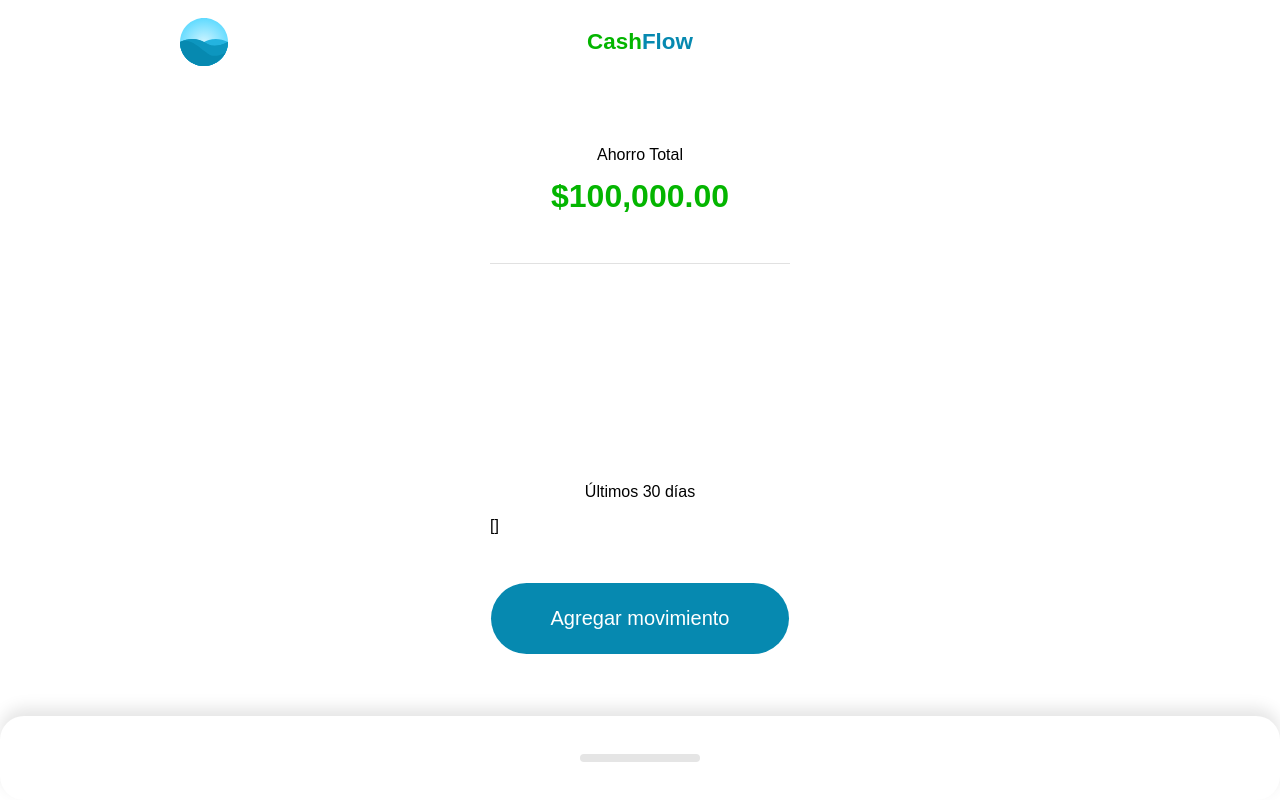
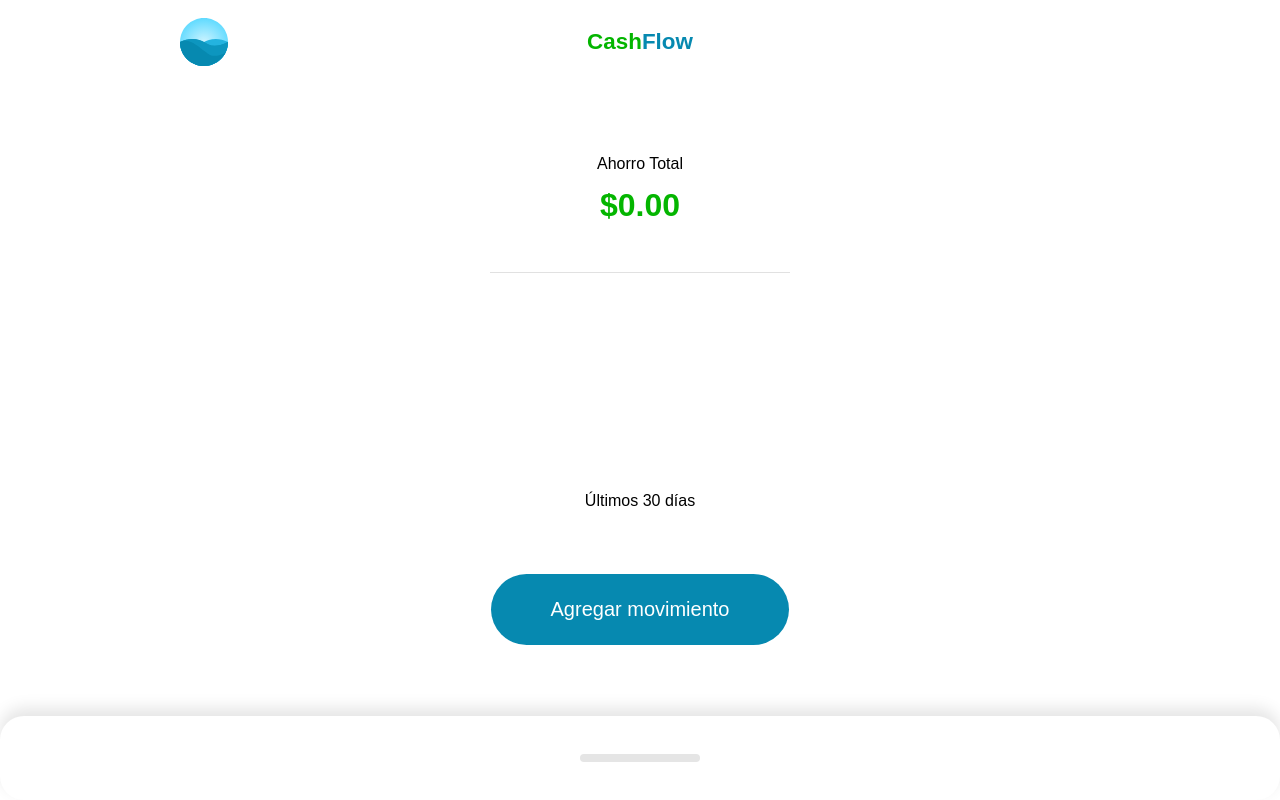
Before and after one commit to jregaladom/CashFlow, a Vue app: page / in a window 1280 px wide. Built offline with nearby package versions, Linux system fonts and the light colour scheme.

Commit message:
Avance final

```diff
--- a/src/components/Action/Index.vue
+++ b/src/components/Action/Index.vue
@@ -58,6 +58,11 @@ const submit = () => {
         time: new Date('2023-06-06'),
 
     });
+    title.value = '';
+    amount.value = 0;
+    description.value = '';
+    type.value = 'income';
+
 }
 
 
--- a/src/components/Home.vue
+++ b/src/components/Home.vue
@@ -4,9 +4,9 @@
             <Header/>
         </template>
         <template #resume>
-            <Resume :label="'Ahorro Total'"  :total-amount="100000" >
+            <Resume :label="'Ahorro Total'" :total-amount="totalAmount" :amount="amount" >
                 <template #graphic>
-                    <Graphic :amounts="amounts" />
+                    <Graphic :amounts="amounts" @select="select" :date-amount="dateAmount" />
                 </template>
                 <template #action >
                     <Action @create="create"/>
@@ -25,89 +25,68 @@ import Resume from '@/components/Resume/Index.vue';
 import Movements from '@/components/Movements/Index.vue';
 import Action from '@/components/Action/Index.vue';
 import Graphic from '@/components/Resume/Graphic.vue';
-import { computed, ref } from 'vue';
+import { computed, ref, onMounted } from 'vue';
 
 const movements = ref([]);
-
-// const movements = ref([
-// {
-//           id:Math.random().toString(16).slice(2),
-//           title: "Movimiento",
-//           description: "Deposito de salario",
-//           amount: 10,
-//           time:new Date('2023-05-01')
-//         },
-//         {
-//           id: Math.random().toString(16).slice(2),
-//           title: "Movimiento 1",
-//           description: "Deposito de honorarios",
-//           amount: 60,
-//           time: new Date('2023-05-14')
-//         },
-//         {
-//           id:Math.random().toString(16).slice(2),
-//           title: "Movimiento 3",
-//           description: "Comida",
-//           amount: -100,
-//           time: new Date('2023-05-14')
-//         },
-//         {
-//           id:Math.random().toString(16).slice(2),
-//           title: "Movimiento 4",
-//           description: "Colegiatura",
-//           amount: 300,
-//           time: new Date('2023-05-17')
-//         },
-//         {
-//           id:Math.random().toString(16).slice(2),
-//           title: "Movimiento 5",
-//           description: "Reparación equipo",
-//           amount: 500,
-//           time: new Date('2023-05-20')
-//         },
-//         {
-//           id: Math.random().toString(16).slice(2),
-//           title: "Movimiento 6",
-//           description: "Autobus",
-//           amount: -50,
-//           time: new Date('2023-05-19')
-//         },
-// ]);
+const amount = ref(null);
+const dateAmount = ref('Últimos 30 días');
 
 const create = (inMovement) => {
  movements.value.push(inMovement);
+ save();
 };
 
 const remove = (id) => {
   const index = movements.value.findIndex((m) => m.id === id);
   movements.value.splice(index, 1);
+  save();
 };
+
+onMounted(() => {
+  const movementsFromLocalStorage = localStorage.getItem("movements");
+  if (movementsFromLocalStorage) {
+    movements.value = JSON.parse(movementsFromLocalStorage)?.map(
+      (movement) => ({
+        ...movement,
+        time: new Date(movement.time),
+      })
+    );
+  }
+})
+
+const totalAmount = computed(() => {
+    const total = movements.value.reduce((acc, movement) => {
+        return acc + movement.amount;
+    }, 0);
+
+    return total;
+});
 
 const amounts = computed(() => {
     const _amount = movements.value.filter((m) =>{
-  const currentDay = new Date();
-  const oldDate =  new Date( (currentDay.getDate() - 30));
-  return m.time >= oldDate;
+      const today = new Date();
+            const oldDate = today.setDate(today.getDate() - 30);
+
+            return m.time > oldDate;
   }).map(m => m.amount);
 
   return _amount.map((m, i) => {
-        const lastMovements = _amount.slice(0, i);
+          const lastMovements = _amount.slice(0, i+1);
 
           return lastMovements.reduce((suma, movement) => {
             return suma + movement
           }, 0);
         });
+
 });
 
-
 const save = () => {
-  localStorage.setItem('movements', JSON.stringify(movements.value));
+  localStorage.setItem("movements", JSON.stringify(movements.value));
 }
 
-
-
-
-
-
-
+const select = (value) => {
+  console.log(value);
+  amount.value = value.amount != null ? value.amount : null;
+  dateAmount.value = value.index != null ? `Al día ${movements.value[value.index].time}`:  'Últimos 30 días' ;
+}
 </script>
--- a/src/components/Resume/Graphic.vue
+++ b/src/components/Resume/Graphic.vue
@@ -25,21 +25,24 @@ import { computed } from 'vue';
                 y2="200"/>
 
         </svg>
-        <p>Últimos 30 días</p>
-        <div>{{amounts}}</div>
+        <p>{{ dateAmount }}</p>
     </div>
 </template>
 <script setup>
-import { computed, toRefs, ref, defineEmits } from 'vue';
+import { computed, toRefs, ref, defineEmits,watch } from 'vue';
 
 const props = defineProps({
     amounts: {
         type: Array,
         default: () => [],
     },
+    dateAmount:{
+        type: String,
+        default: 'Últimos 30 días',
+    }
 });
 
-const { amounts } = toRefs(props);
+const { amounts, dateAmount } = toRefs(props);
 
 const amountToPixels = (amount) => {
     const min = Math.min(...amounts.value);
@@ -64,7 +67,7 @@ const points = computed(() => {
         const x = (300 / total) * (i + 1);
         const y = amountToPixels(amount);
         return `${points} ${x},${y}`;
-    }, "0, 100");
+    }, `0, ${amountToPixels(amounts.value.length ? amounts.value[0] : 0)}`);
 });
 
 const showPointer = ref(false);
@@ -72,18 +75,23 @@ const pointer = ref(0);
 
 const emit = defineEmits(['select']);
 
+watch(pointer, (value) => {
+    const index = Math.ceil((value / (300 / amounts.value.length)));
+    if (index < 0 || index > amounts.value.length) return;
+    emit("select", {amount: amounts.value[index - 1], index: index - 1});
+})
+
 const tap = ({target,touches}) => {
     showPointer.value = true;
     const elementWidth = target.getBoundingClientRect().width;
     const elementX = target.getBoundingClientRect().x;
     const touchX = touches[0].clientX;
-
     pointer.value = ((touchX - elementX) * 300) / elementWidth;
-    emit('select', pointer.value)
 }
 
 const unTap = (e) => {
     showPointer.value = false;
+    emit("select", {amount: null, index: null});
 }
 </script>
 <style scoped>
--- a/src/components/Resume/Index.vue
+++ b/src/components/Resume/Index.vue
@@ -30,7 +30,7 @@ const props = defineProps(
 const {label, amount, totalAmount} = toRefs(props);
 
 const amountVisual = computed(() => {
-   return amount.value !== null ?  amount.value : totalAmount.value;
+   return amount.value !== null ? amount.value : totalAmount.value;
 });
 
 
```
Lines whose indentation alone changed are shown as unchanged.
